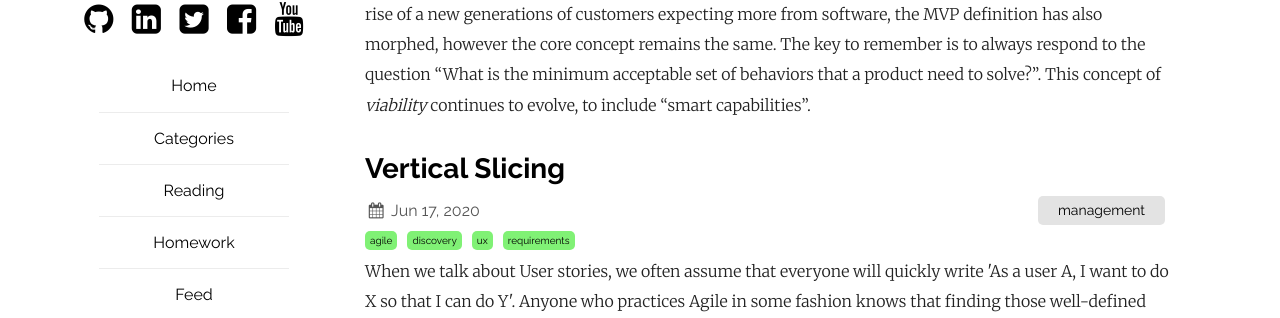
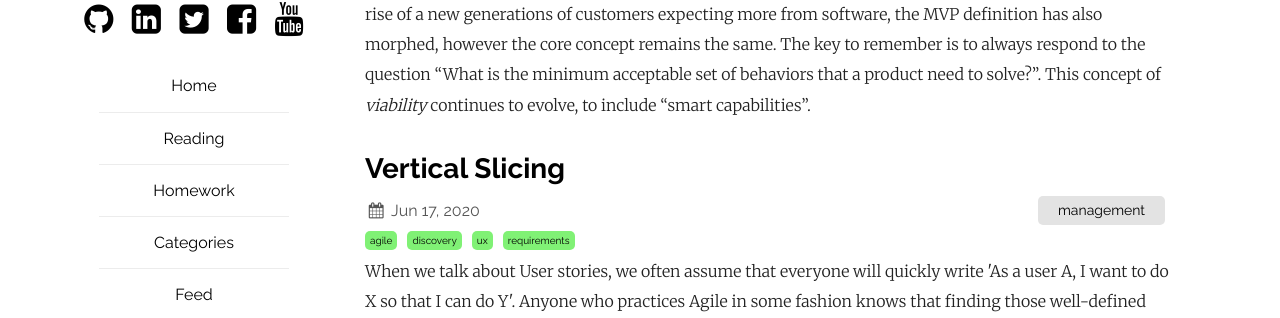
Before and after one commit to albertoaflores/albertoaflores.github.io, a Jekyll site: the page built from index.html, in a window 1280 px wide. Shown: the part 252-570 px from the top of the page. Built offline with Jekyll 4.4.1, drawn with Linux system fonts in a browser that asks for light colours; the list of posts is cut into pages by our own code; some of the changed lines change nothing that is shown.

Commit message:
Fix order in nav bar

```diff
--- a/_config.yml
+++ b/_config.yml
@@ -21,12 +21,12 @@ plainwhite:
   navigation:
     - title: Home
       url: "/"
-    - title: Categories
-      url: "/categories"
     - title: Reading
       url: "/reading"
     - title: Homework
       url: "/homework"
+    - title: Categories
+      url: "/categories"
     - title: Feed
       url: "/feed.xml"
     - title: About me
```
